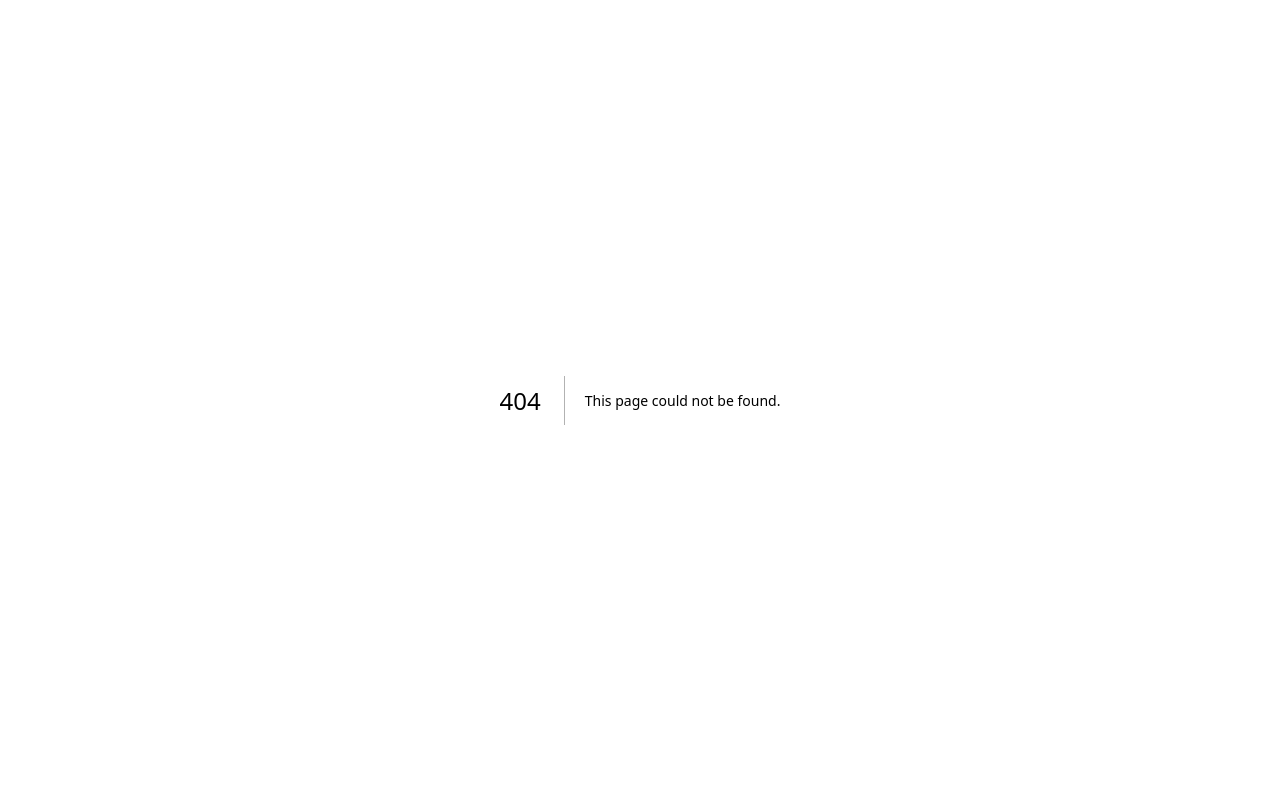
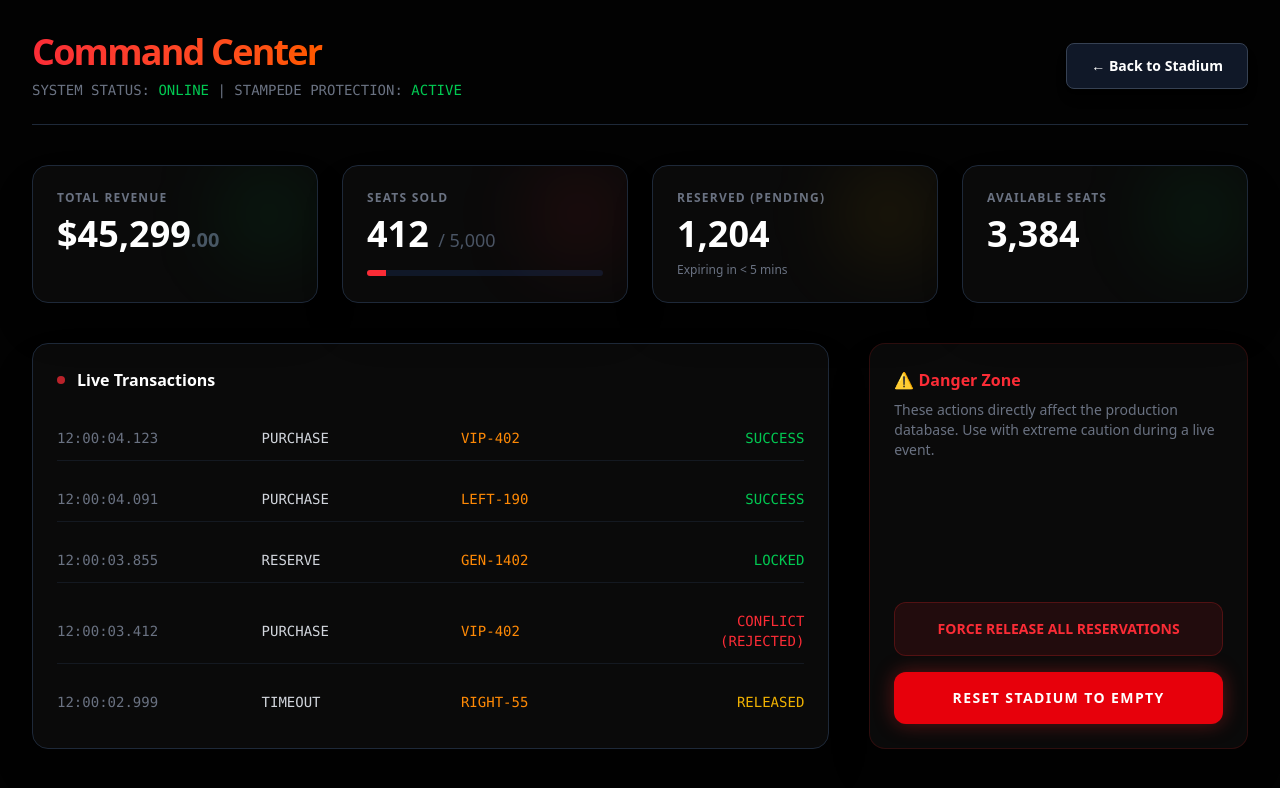
Before and after one commit to saurabh30-bit/tickets-now, a Next.js app: page /admin in a window 1280 px wide. Before the commit this address had no page. Shown: the top 788 px of the page. Built offline with nearby package versions, Linux system fonts and the light colour scheme.

Commit message:
Phase 5: Build Admin Dashboard command center

```diff
--- /dev/null
+++ b/src/app/admin/page.js
@@ -0,0 +1,98 @@
+import Link from 'next/link';
+
+export default function AdminDashboard() {
+  return (
+    <div className="min-h-screen bg-[#020202] text-white p-8 font-sans">
+      <div className="max-w-7xl mx-auto">
+        <header className="flex justify-between items-center border-b border-gray-800 pb-6 mb-10">
+          <div>
+            <h1 className="text-4xl font-black tracking-tighter bg-clip-text text-transparent bg-gradient-to-r from-red-500 to-orange-500">
+              Command Center
+            </h1>
+            <p className="text-gray-500 font-mono text-sm mt-2">SYSTEM STATUS: <span className="text-green-500">ONLINE</span> | STAMPEDE PROTECTION: <span className="text-green-500">ACTIVE</span></p>
+          </div>
+          <Link href="/">
+            <button className="bg-gray-900 hover:bg-gray-800 border border-gray-700 text-white font-bold py-3 px-6 rounded-lg transition-all shadow-lg text-sm">
+              &larr; Back to Stadium
+            </button>
+          </Link>
+        </header>
+
+        {/* METRICS GRID */}
+        <div className="grid grid-cols-1 md:grid-cols-4 gap-6 mb-10">
+          <div className="bg-[#0a0a0a] border border-gray-800 p-6 rounded-2xl shadow-2xl relative overflow-hidden">
+            <div className="absolute top-0 right-0 w-24 h-24 bg-green-500/10 rounded-full blur-2xl"></div>
+            <h3 className="text-gray-500 text-xs font-bold tracking-widest uppercase mb-2">Total Revenue</h3>
+            <p className="text-4xl font-black text-white">$45,299<span className="text-gray-600 text-xl">.00</span></p>
+          </div>
+          <div className="bg-[#0a0a0a] border border-gray-800 p-6 rounded-2xl shadow-2xl relative overflow-hidden">
+            <div className="absolute top-0 right-0 w-24 h-24 bg-red-500/10 rounded-full blur-2xl"></div>
+            <h3 className="text-gray-500 text-xs font-bold tracking-widest uppercase mb-2">Seats Sold</h3>
+            <p className="text-4xl font-black text-white">412 <span className="text-gray-600 text-lg font-normal">/ 5,000</span></p>
+            <div className="w-full bg-gray-900 h-1.5 mt-4 rounded-full overflow-hidden">
+              <div className="bg-red-500 h-full w-[8%]"></div>
+            </div>
+          </div>
+          <div className="bg-[#0a0a0a] border border-gray-800 p-6 rounded-2xl shadow-2xl relative overflow-hidden">
+            <div className="absolute top-0 right-0 w-24 h-24 bg-yellow-500/10 rounded-full blur-2xl"></div>
+            <h3 className="text-gray-500 text-xs font-bold tracking-widest uppercase mb-2">Reserved (Pending)</h3>
+            <p className="text-4xl font-black text-white">1,204</p>
+            <p className="text-gray-500 text-xs mt-2">Expiring in &lt; 5 mins</p>
+          </div>
+          <div className="bg-[#0a0a0a] border border-gray-800 p-6 rounded-2xl shadow-2xl relative overflow-hidden">
+            <div className="absolute top-0 right-0 w-24 h-24 bg-green-500/10 rounded-full blur-2xl"></div>
+            <h3 className="text-gray-500 text-xs font-bold tracking-widest uppercase mb-2">Available Seats</h3>
+            <p className="text-4xl font-black text-white">3,384</p>
+          </div>
+        </div>
+
+        <div className="grid grid-cols-1 lg:grid-cols-3 gap-10">
+          {/* LIVE ACTIVITY FEED */}
+          <div className="lg:col-span-2 bg-[#0a0a0a] border border-gray-800 rounded-2xl p-6 shadow-2xl">
+            <h3 className="text-white font-bold mb-6 flex items-center gap-3">
+              <div className="w-2 h-2 bg-red-500 rounded-full animate-pulse"></div> Live Transactions
+            </h3>
+            <div className="space-y-4 font-mono text-sm">
+              {[
+                { time: "12:00:04.123", action: "PURCHASE", seat: "VIP-402", status: "SUCCESS" },
+                { time: "12:00:04.091", action: "PURCHASE", seat: "LEFT-190", status: "SUCCESS" },
+                { time: "12:00:03.855", action: "RESERVE", seat: "GEN-1402", status: "LOCKED" },
+                { time: "12:00:03.412", action: "PURCHASE", seat: "VIP-402", status: "CONFLICT (REJECTED)" },
+                { time: "12:00:02.999", action: "TIMEOUT", seat: "RIGHT-55", status: "RELEASED" },
+              ].map((log, i) => (
+                <div key={i} className="flex justify-between items-center py-3 border-b border-gray-800/50 last:border-0">
+                  <span className="text-gray-500">{log.time}</span>
+                  <span className="text-gray-300 w-24">{log.action}</span>
+                  <span className="text-orange-400 w-24">{log.seat}</span>
+                  <span className={`w-36 text-right ${log.status.includes('REJECTED') ? 'text-red-500' : log.status === 'RELEASED' ? 'text-yellow-500' : 'text-green-500'}`}>
+                    {log.status}
+                  </span>
+                </div>
+              ))}
+            </div>
+          </div>
+
+          {/* DANGER ZONE */}
+          <div className="bg-[#0a0a0a] border border-red-900/30 rounded-2xl p-6 shadow-2xl flex flex-col">
+            <h3 className="text-red-500 font-bold mb-2 flex items-center gap-2">
+              ⚠️ Danger Zone
+            </h3>
+            <p className="text-gray-500 text-sm mb-6 flex-grow">
+              These actions directly affect the production database. Use with extreme caution during a live event.
+            </p>
+
+            <div className="space-y-4">
+              <button className="w-full bg-red-900/20 hover:bg-red-900/40 border border-red-900/50 text-red-500 font-bold py-4 rounded-xl transition-all text-sm">
+                FORCE RELEASE ALL RESERVATIONS
+              </button>
+              <button className="w-full bg-red-600 hover:bg-red-500 text-white font-black py-4 rounded-xl transition-all shadow-[0_0_20px_rgba(220,38,38,0.4)] text-sm tracking-widest">
+                RESET STADIUM TO EMPTY
+              </button>
+            </div>
+          </div>
+        </div>
+
+      </div>
+    </div>
+  );
+}
--- a/src/components/Navbar.js
+++ b/src/components/Navbar.js
@@ -1,3 +1,5 @@
+import Link from 'next/link';
+
 export default function Navbar() {
   return (
     <nav className="fixed top-0 w-full z-40 bg-black/50 backdrop-blur-md border-b border-gray-800">
@@ -10,7 +12,10 @@ export default function Navbar() {
             <div className="ml-10 flex items-baseline space-x-8">
               <a href="#" className="text-gray-300 hover:text-white px-3 py-2 rounded-md text-sm font-medium transition-colors">Events</a>
               <a href="#" className="text-gray-300 hover:text-white px-3 py-2 rounded-md text-sm font-medium transition-colors">Pricing</a>
-              <a href="#" className="text-gray-300 hover:text-white px-3 py-2 rounded-md text-sm font-medium transition-colors">About Us</a>
+              {/* Secret link to Admin Panel for hackathon demo */}
+              <Link href="/admin" className="text-red-500 hover:text-red-400 px-3 py-2 rounded-md text-sm font-bold transition-colors">
+                Admin Panel
+              </Link>
             </div>
           </div>
           <div>
```
